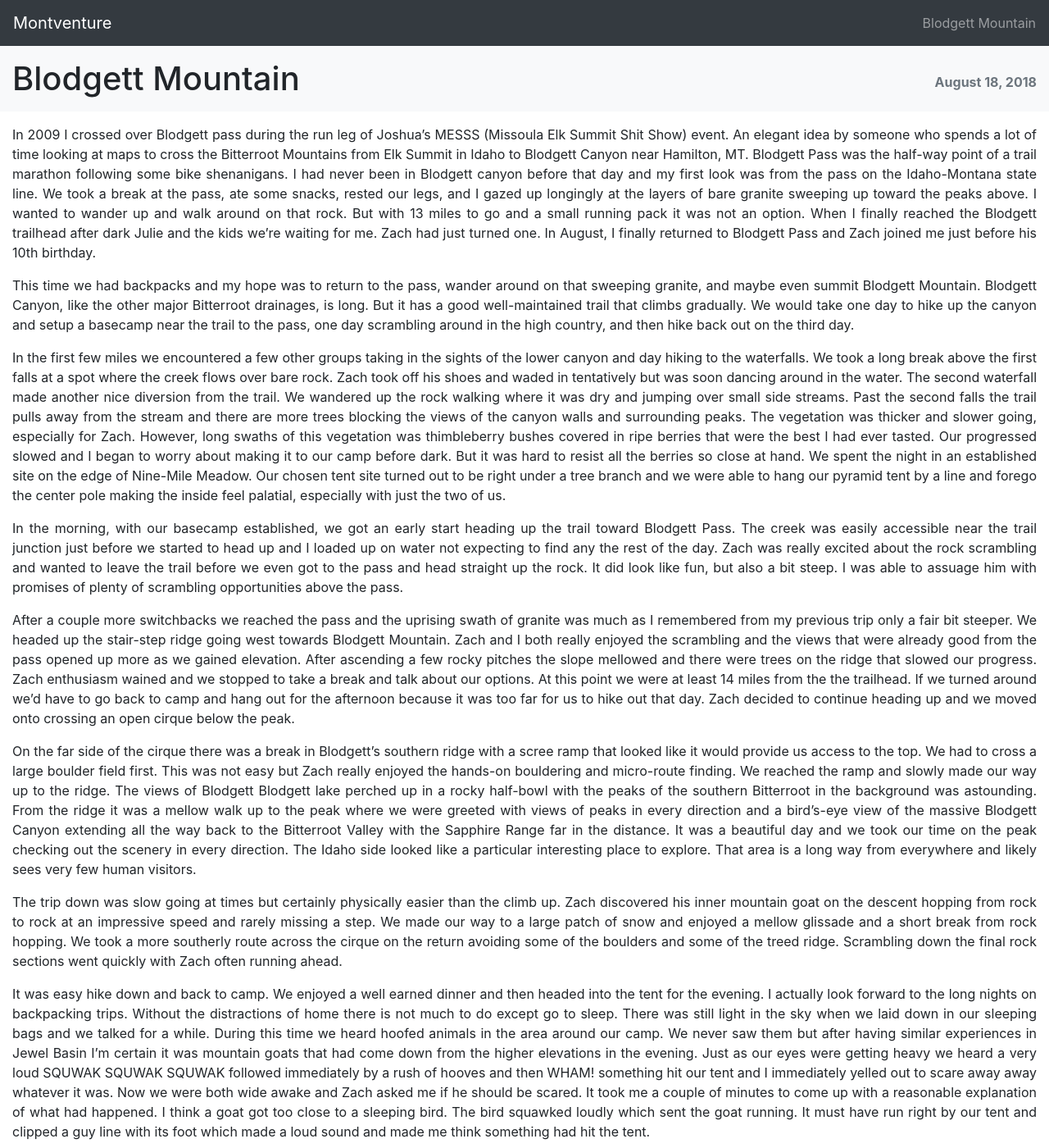
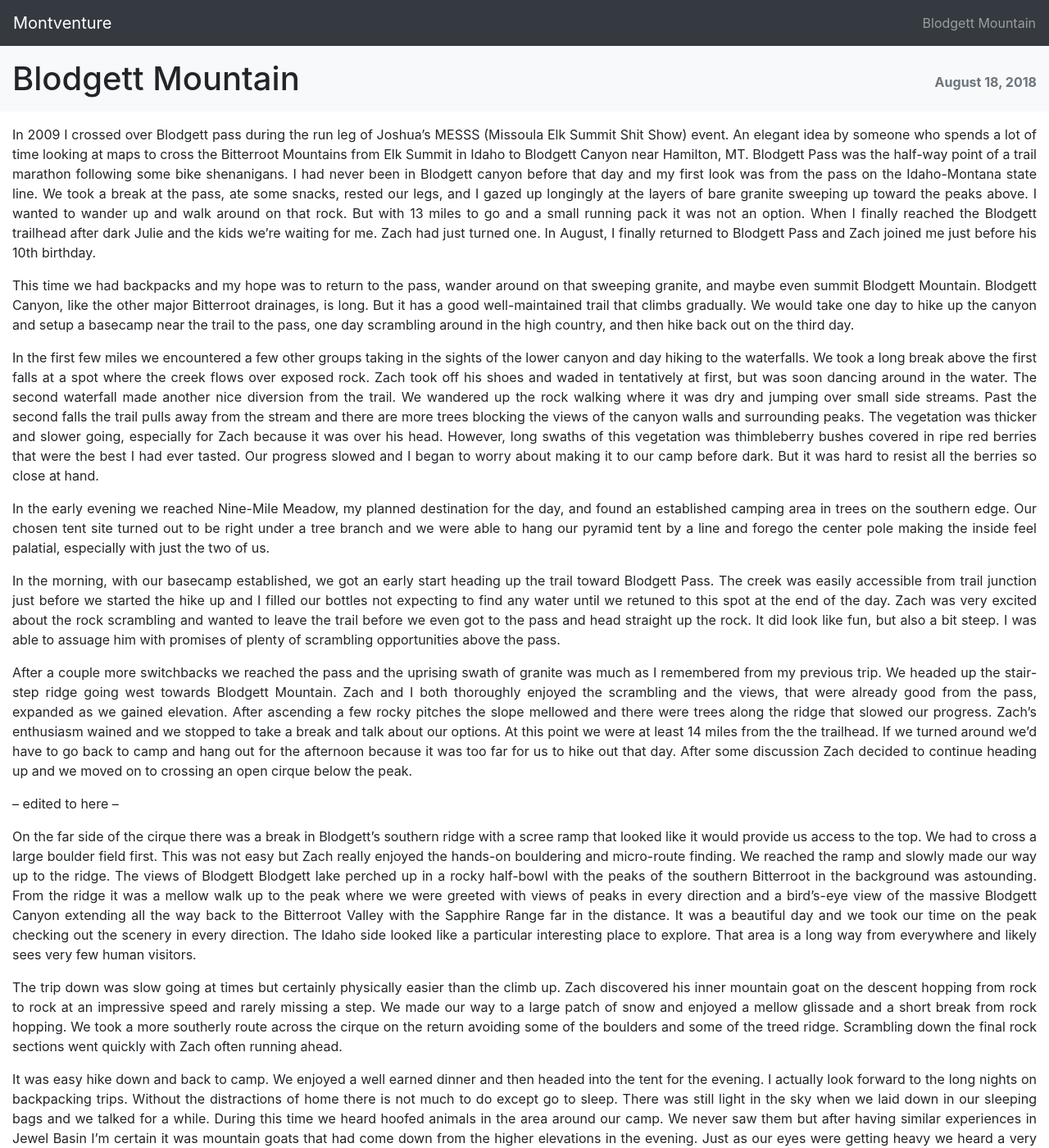
Before and after one commit to aaron/montventure, a Jekyll site: the page built from _posts/2018-08-18-blodgett-mountain.md, in a window 1280 px wide and 1400 px high. Shown: the whole window at 82% size. Built offline with Jekyll 4.4.1, drawn with Linux system fonts in a browser that asks for light colours.

Commit message:
more edits

```diff
--- a/_posts/2018-08-18-blodgett-mountain.md
+++ b/_posts/2018-08-18-blodgett-mountain.md
@@ -9,11 +9,15 @@ In 2009 I crossed over Blodgett pass during the run leg of Joshua's MESSS (Misso
 
 This time we had backpacks and my hope was to return to the pass, wander around on that sweeping granite, and maybe even summit Blodgett Mountain. Blodgett Canyon, like the other major Bitterroot drainages, is long. But it has a good well-maintained trail that climbs gradually. We would take one day to hike up the canyon and setup a basecamp near the trail to the pass, one day scrambling around in the high country, and then hike back out on the third day.
 
-In the first few miles we encountered a few other groups taking in the sights of the lower canyon and day hiking to the waterfalls. We took a long break above the first falls at a spot where the creek flows over bare rock. Zach took off his shoes and waded in tentatively but was soon dancing around in the water. The second waterfall made another nice diversion from the trail. We wandered up the rock walking where it was dry and jumping over small side streams. Past the second falls the trail pulls away from the stream and there are more trees blocking the views of the canyon walls and surrounding peaks. The vegetation was thicker and slower going, especially for Zach. However, long swaths of this vegetation was thimbleberry bushes covered in ripe berries that were the best I had ever tasted. Our progressed slowed and I began to worry about making it to our camp before dark. But it was hard to resist all the berries so close at hand. We spent the night in an established site on the edge of Nine-Mile Meadow. Our chosen tent site turned out to be right under a tree branch and we were able to hang our pyramid tent by a line and forego the center pole making the inside feel palatial, especially with just the two of us.
+In the first few miles we encountered a few other groups taking in the sights of the lower canyon and day hiking to the waterfalls. We took a long break above the first falls at a spot where the creek flows over exposed rock. Zach took off his shoes and waded in tentatively at first, but was soon dancing around in the water. The second waterfall made another nice diversion from the trail. We wandered up the rock walking where it was dry and jumping over small side streams. Past the second falls the trail pulls away from the stream and there are more trees blocking the views of the canyon walls and surrounding peaks. The vegetation was thicker and slower going, especially for Zach because it was over his head. However, long swaths of this vegetation was thimbleberry bushes covered in ripe red berries that were the best I had ever tasted. Our progress slowed and I began to worry about making it to our camp before dark. But it was hard to resist all the berries so close at hand.
 
-In the morning, with our basecamp established, we got an early start heading up the trail toward Blodgett Pass. The creek was easily accessible near the trail junction just before we started to head up and I loaded up on water not expecting to find any the rest of the day. Zach was really excited about the rock scrambling and wanted to leave the trail before we even got to the pass and head straight up the rock. It did look like fun, but also a bit steep. I was able to assuage him with promises of plenty of scrambling opportunities above the pass.
+In the early evening we reached Nine-Mile Meadow, my planned destination for the day, and found an established camping area in trees on the southern edge. Our chosen tent site turned out to be right under a tree branch and we were able to hang our pyramid tent by a line and forego the center pole making the inside feel palatial, especially with just the two of us.
 
-After a couple more switchbacks we reached the pass and the uprising swath of granite was much as I remembered from my previous trip only a fair bit steeper. We headed up the stair-step ridge going west towards Blodgett Mountain. Zach and I both really enjoyed the scrambling and the views that were already good from the pass opened up more as we gained elevation. After ascending a few rocky pitches the slope mellowed and there were trees on the ridge that slowed our progress. Zach enthusiasm wained and we stopped to take a break and talk about our options. At this point we were at least 14 miles from the the trailhead. If we turned around we'd have to go back to camp and hang out for the afternoon because it was too far for us to hike out that day. Zach decided to continue heading up and we moved onto crossing an open cirque below the peak.
+In the morning, with our basecamp established, we got an early start heading up the trail toward Blodgett Pass. The creek was easily accessible from trail junction just before we started the hike up and I filled our bottles not expecting to find any water until we retuned to this spot at the end of the day. Zach was very excited about the rock scrambling and wanted to leave the trail before we even got to the pass and head straight up the rock. It did look like fun, but also a bit steep. I was able to assuage him with promises of plenty of scrambling opportunities above the pass.
+
+After a couple more switchbacks we reached the pass and the uprising swath of granite was much as I remembered from my previous trip. We headed up the stair-step ridge going west towards Blodgett Mountain. Zach and I both thoroughly enjoyed the scrambling and the views, that were already good from the pass, expanded as we gained elevation. After ascending a few rocky pitches the slope mellowed and there were trees along the ridge that slowed our progress. Zach's enthusiasm wained and we stopped to take a break and talk about our options. At this point we were at least 14 miles from the the trailhead. If we turned around we'd have to go back to camp and hang out for the afternoon because it was too far for us to hike out that day. After some discussion Zach decided to continue heading up and we moved on to crossing an open cirque below the peak.
+
+-- edited to here --
 
 On the far side of the cirque there was a break in Blodgett's southern ridge with a scree ramp that looked like it would provide us access to the top. We had to cross a large boulder field first. This was not easy but Zach really enjoyed the hands-on bouldering and micro-route finding. We reached the ramp and slowly made our way up to the ridge. The views of Blodgett  Blodgett lake perched up in a rocky half-bowl with the peaks of the southern Bitterroot in the background was astounding. From the ridge it was a mellow walk up to the peak where we were greeted with views of peaks in every direction and a bird's-eye view of the massive Blodgett Canyon extending all the way back to the Bitterroot Valley with the Sapphire Range far in the distance. It was a beautiful day and we took our time on the peak checking out the scenery in every direction. The Idaho side looked like a particular interesting place to explore. That area is a long way from everywhere and likely sees very few human visitors.
 
```
